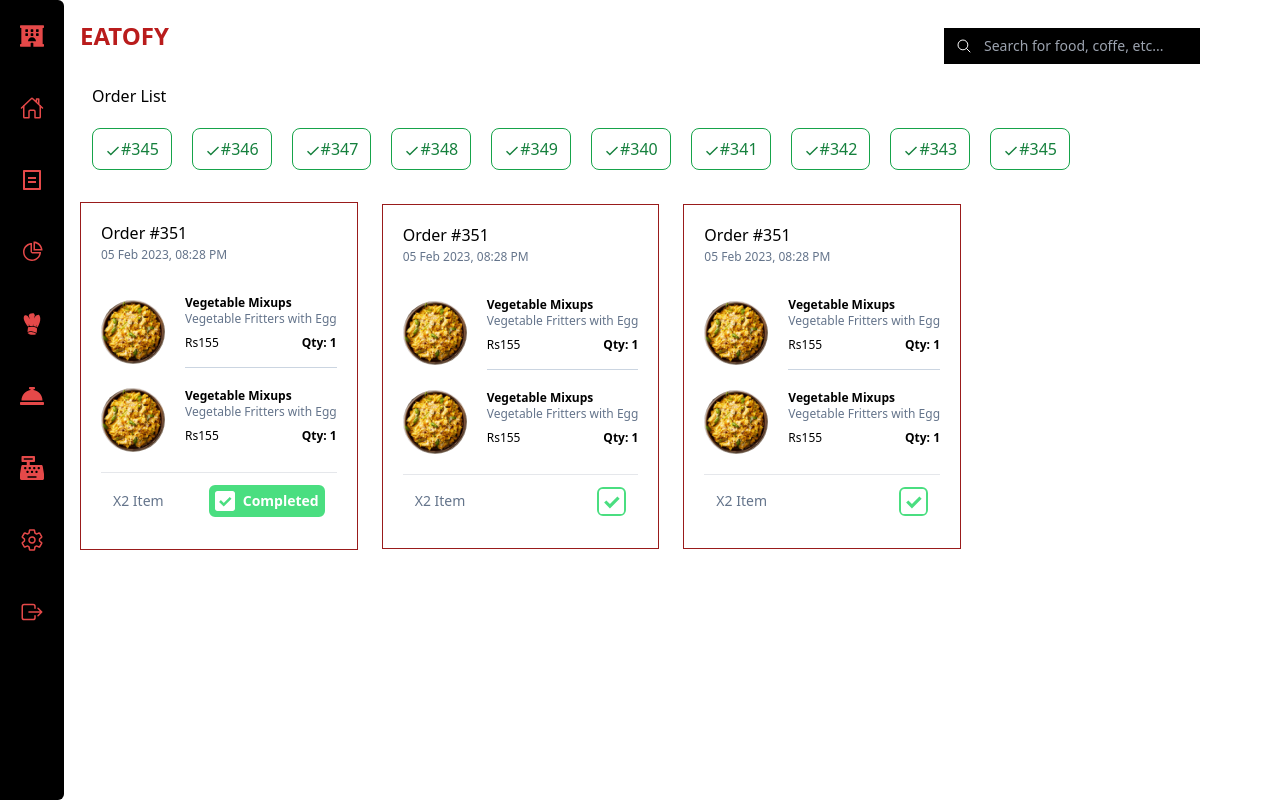
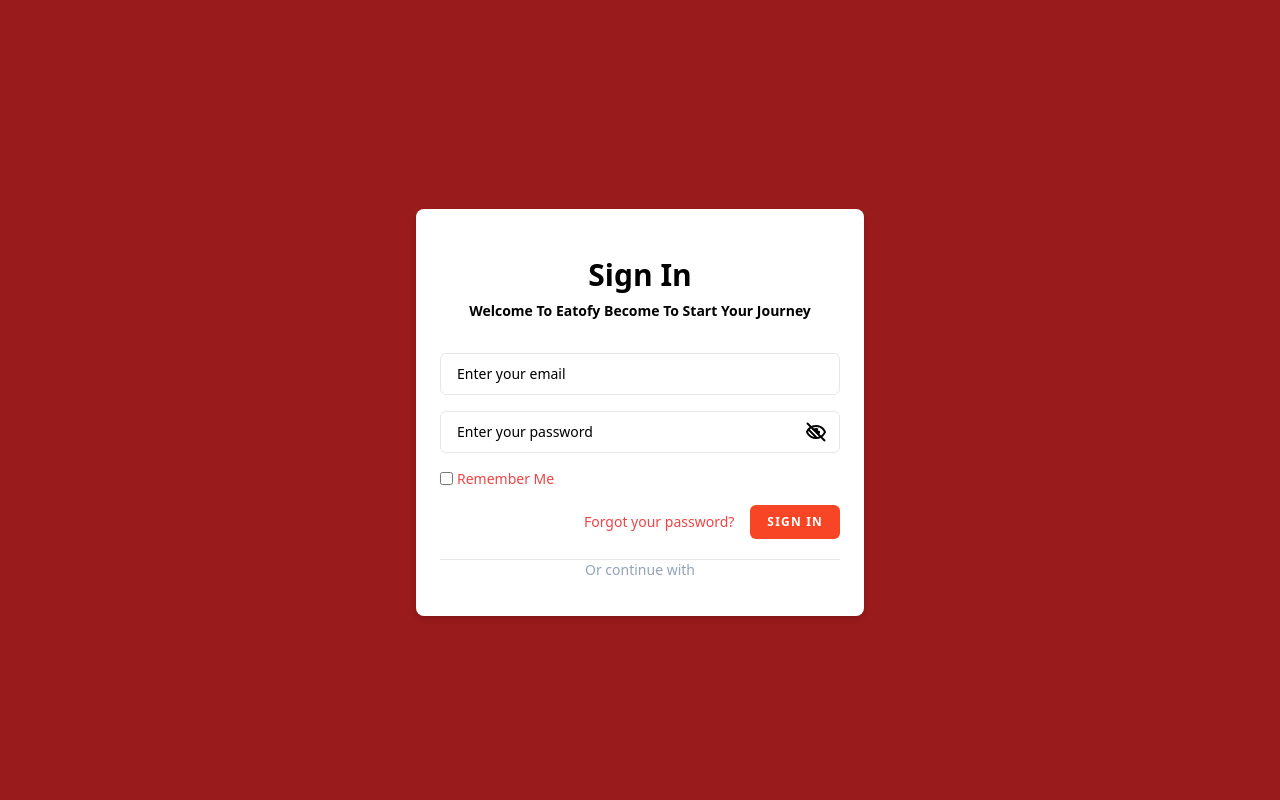
Before and after one commit to saga-r-code/Layout, a React (Create React App) app: page / in a window 1280 px wide. Built offline with nearby package versions, Linux system fonts and the light colour scheme.

Commit message:
add sign in page

```diff
--- a/src/App.js
+++ b/src/App.js
@@ -3,11 +3,12 @@
 // import MenuDine from './Components/MenuDine';
 // import BankOffice from './Components/BankOffice';
 // import Dashboard from './Components/Dashboard';
-import Navbar from './Components/Navbar';
-import KitchenChef from './Components/KitchenChef';
-// import KOTList from './Components/KOTList';
+// import Navbar from './Components/Navbar';
+// import KitchenChef from './Components/KitchenChef';
 // import EatofySetting from './Components/EatofySetting';
 // import Restaurant from './Components/Restaurant';
+import LoginPage from './Components/LoginPage';
+
 
 
 function App() {
@@ -26,14 +27,14 @@
 
   return (
     <div className="md:flex ">
-      <Navbar showNavbar={showNavbar} toggleNavbar={toggleNavbar} />
+      {/* <Navbar showNavbar={showNavbar} toggleNavbar={toggleNavbar} /> */}
       {/* <MenuDine menuShown={menuShown} togglemMenu={togglemMenu}/> */}
        {/* <Restaurant /> */}
     {/* <Dashboard /> */}
     {/* <BankOffice /> */}
     {/* <EatofySetting /> */}
-    {/* <KOTList /> */}
-    <KitchenChef />
+    {/* <KitchenChef /> */}
+    <LoginPage />
     </div>
   );
 }
--- a/src/Components/KOTList.js
+++ /dev/null
@@ -1,29 +0,0 @@
-import React from 'react'
-import { IoSearchOutline } from "react-icons/io5";
-
-
-const KOTList = () => {
-  return (
-    <div className='p-5 w-full h-screen md:px-20 pt-1 md:py-5 overflow-auto 2xl:w-[95%] 2xl:m-auto'>
-    <div className='heading flex justify-between items-center'>
-      <h4 className="text-red-700 text-medium md:text-lg xl:text-2xl font-semibold mx-12 mb-5 md:mx-0">EATOFY</h4>
-      <div className='border p-2 rounded-full md:hidden bg-red-800 '><IoSearchOutline color='white'/></div>
-      <div class="hidden md:block relative">
-      <div class="absolute inset-y-0 left-0 flex items-center pl-5 ">
-      <IoSearchOutline color='white'/>
-      </div>
-      <input type="text" id="table-search" class="bg-black  text-sm rounded-lg block w-64 pl-10 p-2  placeholder-gray-400 text-white " placeholder="Search for food, coffe, etc... " />
-      </div>
-    </div>
-
-    <div className='flex justify-center md:justify-normal items-center gap-2 mt-4 lg:mt-7'>
-      <h1 className="text-xl xl:text-2xl font-semibold text-[#E54949]">KOT List</h1>
-      </div>
-
-
-
-    </div>
-  )
-}
-
-export default KOTList
--- /dev/null
+++ b/src/Components/LoginPage.js
@@ -0,0 +1,92 @@
+import React, { useState } from 'react';
+import { ImCheckboxChecked } from 'react-icons/im';
+
+const LoginPage = () => {
+  const [passwordVisible, setPasswordVisible] = useState(false);
+
+  const togglePasswordVisibility = () => {
+    setPasswordVisible(!passwordVisible);
+  };
+
+  return (
+    <div className="bg-red-800 h-screen w-full flex items-center justify-center p-1 md:p-0">
+      <div className="w-full sm:max-w-md mt-6 px-6 py-4 bg-white shadow-md overflow-hidden sm:rounded-lg">
+        <form method="POST" action="">
+          <div className="py-8 flex flex-col justify-center items-center gap-2 text-center">
+              <span className="text-3xl font-bold">Sign In</span>
+              <span className="text-sm font-semibold">   Welcome To Eatofy Become To Start Your
+              Journey </span>
+          </div>
+
+          <div>
+            <input
+              type='email'
+              name='email'
+              placeholder='Enter your email'
+              className="w-full rounded-md py-2.5 px-4 border text-sm outline-[#f84525] placeholder:text-black placeholder:font-medium"
+            />
+          </div>
+
+          <div className="mt-4">
+            <div className="relative">
+              <input
+                id="password"
+                type={passwordVisible ? "text" : "password"}
+                name="password"
+                placeholder="Enter your password"
+                required
+                autoComplete="current-password"
+                className="w-full rounded-md py-2.5 px-4 border text-sm outline-[#f84525] placeholder:text-black placeholder:font-medium"
+              />
+
+              <div className="absolute inset-y-0 right-0 pr-3 flex items-center text-sm leading-5">
+                <button
+                  type="button"
+                  id="togglePassword"
+                  onClick={togglePasswordVisibility}
+                  className="text-gray-500 focus:outline-none focus:text-gray-600 hover:text-gray-600"
+                >
+                  <svg xmlns="http://www.w3.org/2000/svg" className="w-6 h-6" viewBox="0 0 24 24" style={{ fill: "rgba(0, 0, 0, 1)" }}>
+                    <path d="M12 4.998c-1.836 0-3.356.389-4.617.971L3.707 2.293 2.293 3.707l3.315 3.316c-2.613 1.952-3.543 4.618-3.557 4.66l-.105.316.105.316C2.073 12.382 4.367 19 12 19c1.835 0 3.354-.389 4.615-.971l3.678 3.678 1.414-1.414-3.317-3.317c2.614-1.952 3.545-4.618 3.559-4.66l.105-.316-.105-.316c-.022-.068-2.316-6.686-9.949-6.686zM4.074 12c.103-.236.274-.586.521-.989l5.867 5.867C6.249 16.23 4.523 13.035 4.074 12zm9.247 4.907-7.48-7.481a8.138 8.138 0 0 1 1.188-.982l8.055 8.054a8.835 8.835 0 0 1-1.763.409zm3.648-1.352-1.541-1.541c.354-.596.572-1.28.572-2.015 0-.474-.099-.924-.255-1.349A.983.983 0 0 1 15 11a1 1 0 0 1-1-1c0-.439.288-.802.682-.936A3.97 3.97 0 0 0 12 7.999c-.735 0-1.419.218-2.015.572l-1.07-1.07A9.292 9.292 0 0 1 12 6.998c5.351 0 7.425 3.847 7.926 5a8.573 8.573 0 0 1-2.957 3.557z"></path>
+                  </svg>
+                </button>
+              </div>
+            </div>
+          </div>
+
+          <div className=" mt-4">
+            <label htmlFor="remember_me" className="flex items-center">
+              <input
+                type="checkbox"
+                id="remember_me"
+                name="remember"
+                className="rounded border-gray-300 text-indigo-600 shadow-sm"
+              />
+              <span className="ml-1 text-sm text-red-500">Remember Me</span>
+            </label>
+          </div>
+
+          <div className="flex items-center justify-end mt-4">
+            <a
+              className="hover:underline text-sm text-red-500 hover:text-red-700 rounded-md "
+              href="/"
+            >
+              Forgot your password?
+            </a>
+            <button
+              className="ml-4 inline-flex items-center px-4 py-2 bg-[#f84525] border border-transparent rounded-md font-semibold text-xs text-white uppercase tracking-widest hover:bg-red-800  transition ease-in-out duration-150"
+            >
+              Sign In
+            </button>
+          </div>
+
+          <div className='my-5'>
+            <hr /><p className='text-slate-400 text-center text-sm'>Or continue with</p>
+          </div>
+        </form>
+      </div>
+    </div>
+  );
+}
+
+export default LoginPage;
```
